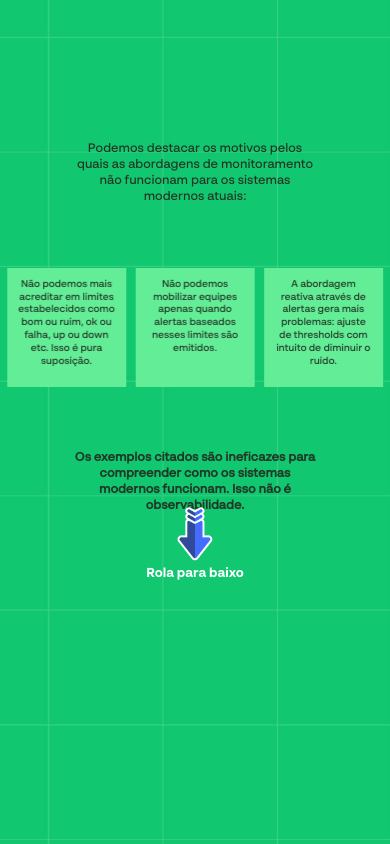
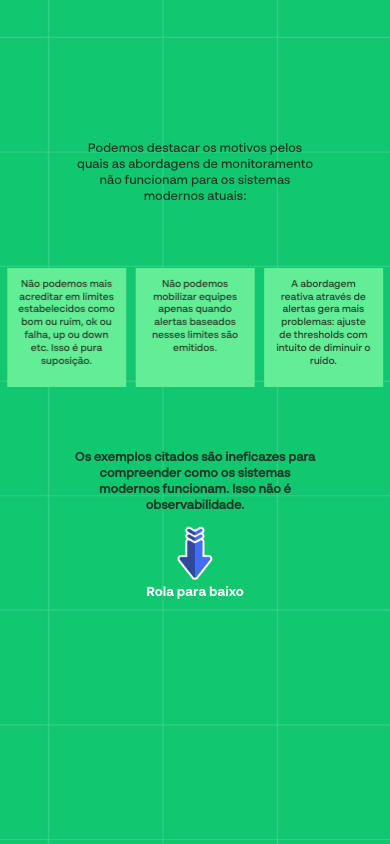
Before and after one commit to Monarini/react-project-picpay, a React (Create React App) app: page / in a window 390 px wide. Shown: the part 4220-5064 px from the top of the page. Built offline with nearby package versions, Linux system fonts and the light colour scheme.

Commit message:
Ajuste no resposivo

```diff
--- a/src/components/tela06/style.css
+++ b/src/components/tela06/style.css
@@ -59,7 +59,7 @@
   }
 
   .mobile {
-    transform: translateY(-60px);
+    transform: translateY(-30px);
   }
 
 }
```
